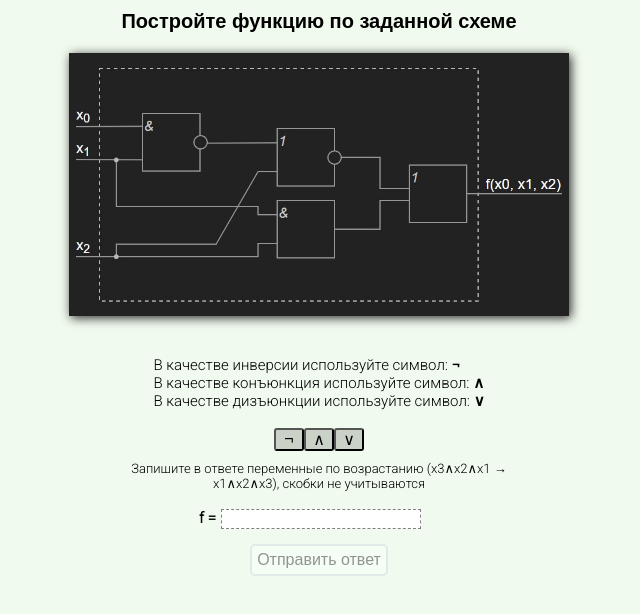
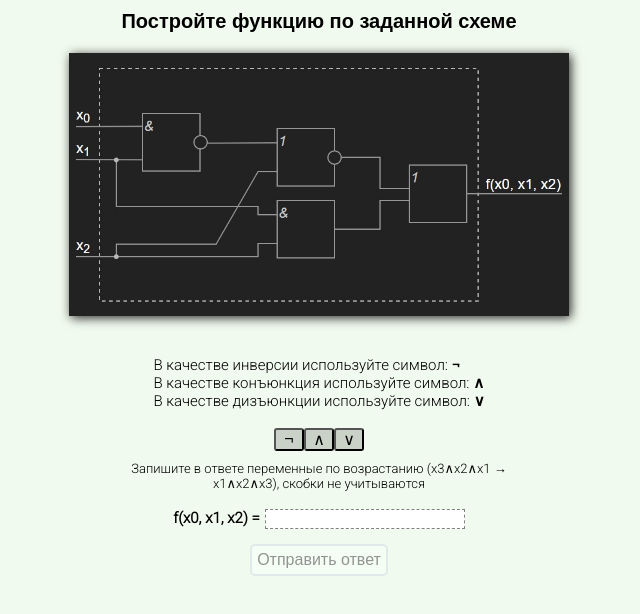
Before and after one commit to KemtaTam/Specifying-a-function-according-to-the-diagram, a plain HTML site: page index.html in a window 1280 px wide. Shown: the whole page, without its empty margins (321-961 px from the left). Drawn offline with Linux system fonts and the light colour scheme.

Commit message:
Update index.html

```diff
--- a/index.html
+++ b/index.html
@@ -7,7 +7,7 @@
 	<link rel="stylesheet" href="style.css">
 	<link rel="preconnect" href="https://fonts.gstatic.com">
 	<link href="https://fonts.googleapis.com/css2?family=Roboto:wght@300&display=swap" rel="stylesheet">
-	<title>Document</title>
+	<title>Построение функции по заданной схеме</title>
 </head>
 <body>
 	<header><b>Постройте функцию по заданной схеме</b></header>
@@ -30,10 +30,10 @@
 
 			<!-- clarification --><br>
 
-			<div class="test">
+			<div class="body_func">
 				<div class="func">
 					<!-- <div class="fucnText"><b>f(x<span>0</span>, x<span id="ind1">1</span>) = </b></div> -->
-					<div class="funcText"><b>f = </b></div>
+					<div class="funcText"><b id="f">f(x0, x1, x2) = </b></div>
 					<input class="valueOfFunc" type="text" name="func" autocomplete="off">
 				</div>
 			</div>
```
